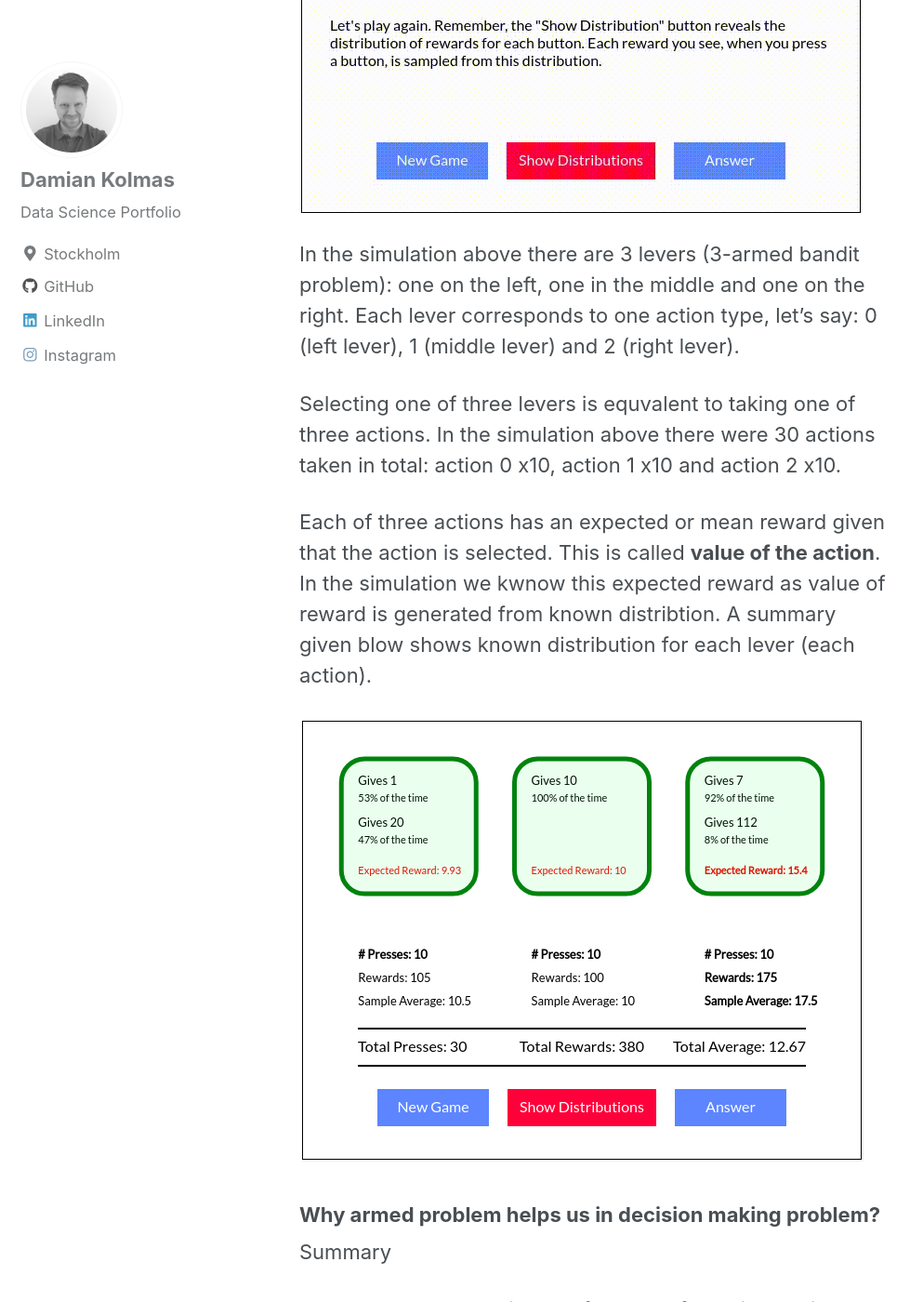
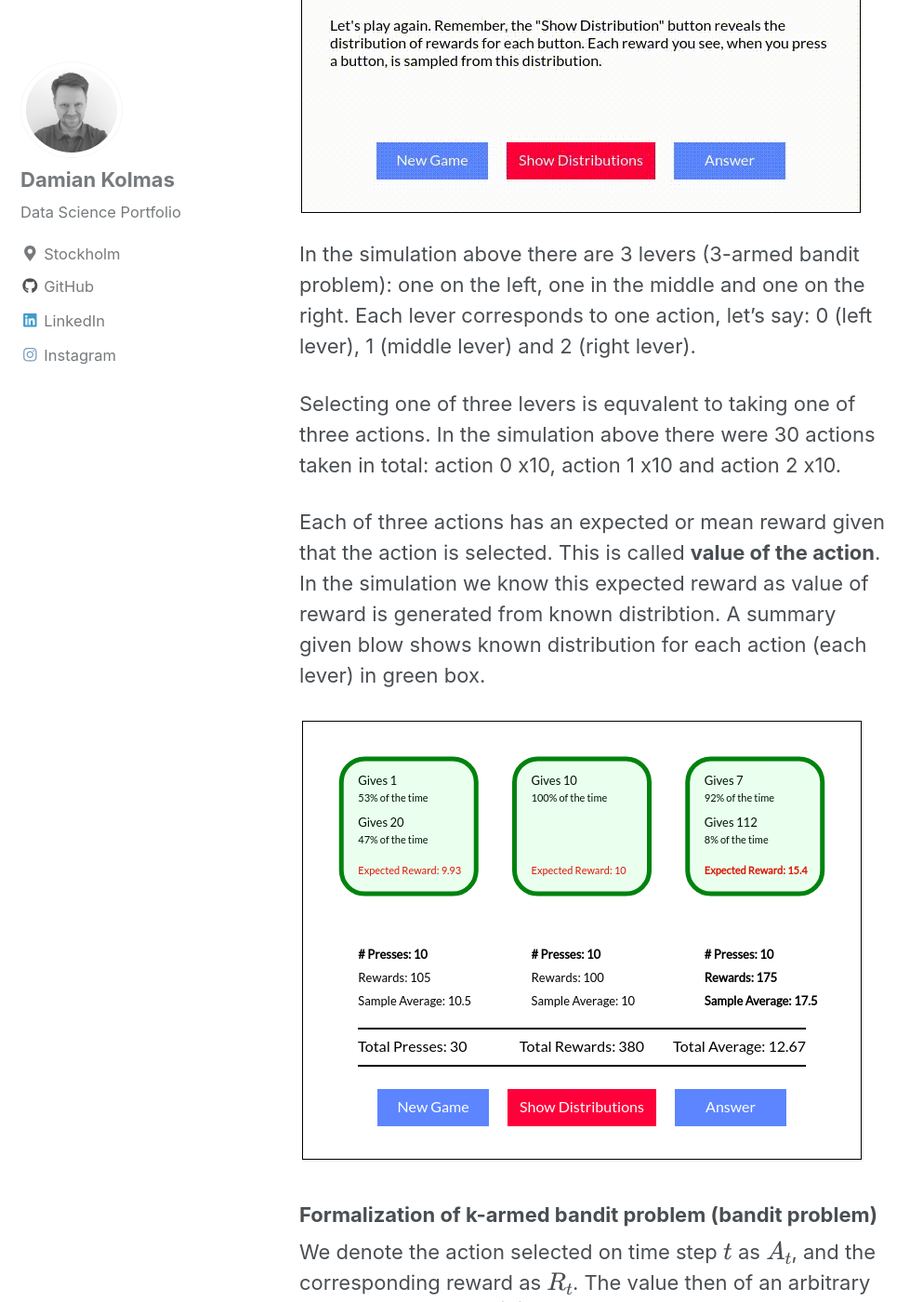
Before and after one commit to DKolmas/DKolmas.github.io, a Jekyll site: the page built from _posts/2019-08-01-Bandit-problem.md, in a window 1280 px wide and 1400 px high, scrolled down 1402 px. Shown: the whole window at 93% size, without its empty margins (0-993 px from the left). Built offline with Jekyll 4.4.1, drawn with Linux system fonts in a browser that asks for light colours; cached includes are drawn as plain includes; formulas are drawn with MathJax 3; some of the changed text lies outside the part shown.

Commit message:
updating post about k-armed bandit problem

```diff
--- a/_posts/2019-08-01-Bandit-problem.md
+++ b/_posts/2019-08-01-Bandit-problem.md
@@ -22,14 +22,19 @@
 
 ![image](/images/k-armed-show.gif)
 
-In the simulation above there are 3 levers (3-armed bandit problem): one on the left, one in the middle and one on the right. Each lever corresponds to one action type, let's say: 0 (left lever), 1 (middle lever) and 2 (right lever).
+In the simulation above there are 3 levers (3-armed bandit problem): one on the left, one in the middle and one on the right. Each lever corresponds to one action, let's say: 0 (left lever), 1 (middle lever) and 2 (right lever).
 
 Selecting one of three levers is equvalent to taking one of three actions. In the simulation above there were 30 actions taken in total: action 0 x10, action 1 x10 and action 2 x10.
 
-Each of three actions has an expected or mean reward given that the action is selected. This is called **value of the action**. In the simulation we kwnow this expected reward as value of reward is generated from known distribtion. A summary given blow shows known distribution for each lever (each action).
+Each of three actions has an expected or mean reward given that the action is selected. This is called **value of the action**. In the simulation we know this expected reward as value of reward is generated from known distribtion. A summary given blow shows known distribution for each action (each lever) in green box.
 
 ![image](/images/k-armed-show-summary.png)
 
+### Formalization of k-armed bandit problem (bandit problem)
+
+We denote the action selected on time step $$t$$ as $$A_t$$, and the corresponding reward as $$R_t$$. The value then of an arbitrary action $$a$$, denoted $$q_*(a), is the expected reward given that $$a$$ is selected:
+$$\\$$
+$$ q_*(a) \doteq \mathbb{E}[R_t \mid A_t = a ] $$
 
 ### Why armed problem helps us in decision making problem?
 
```
